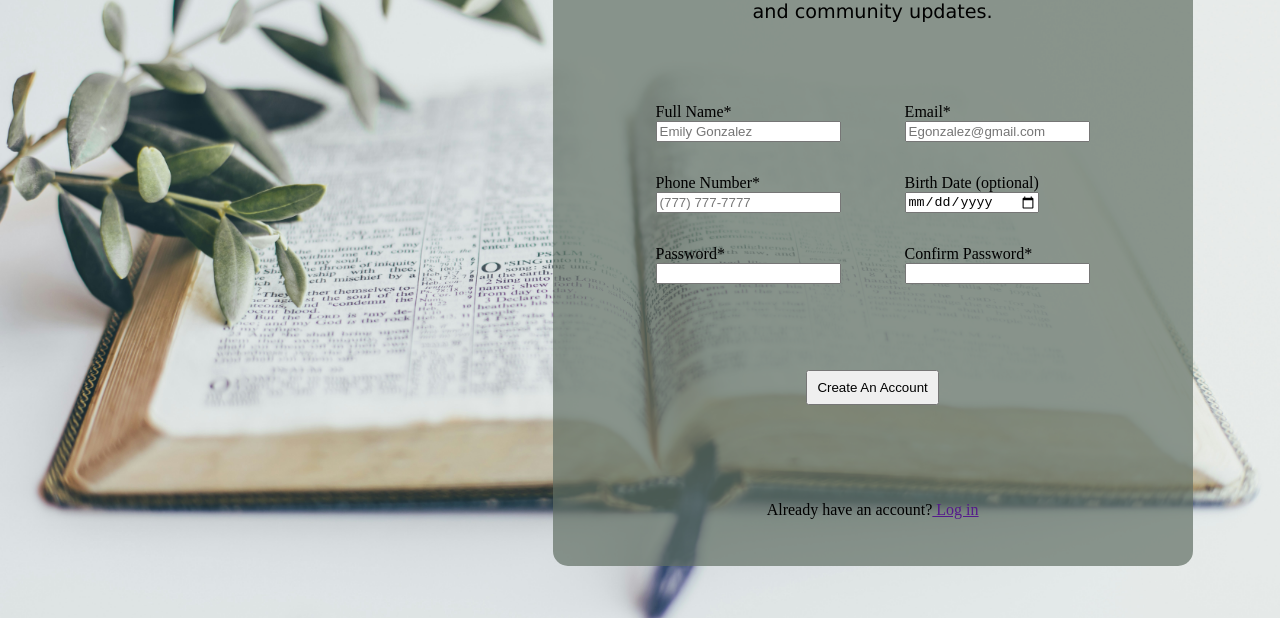
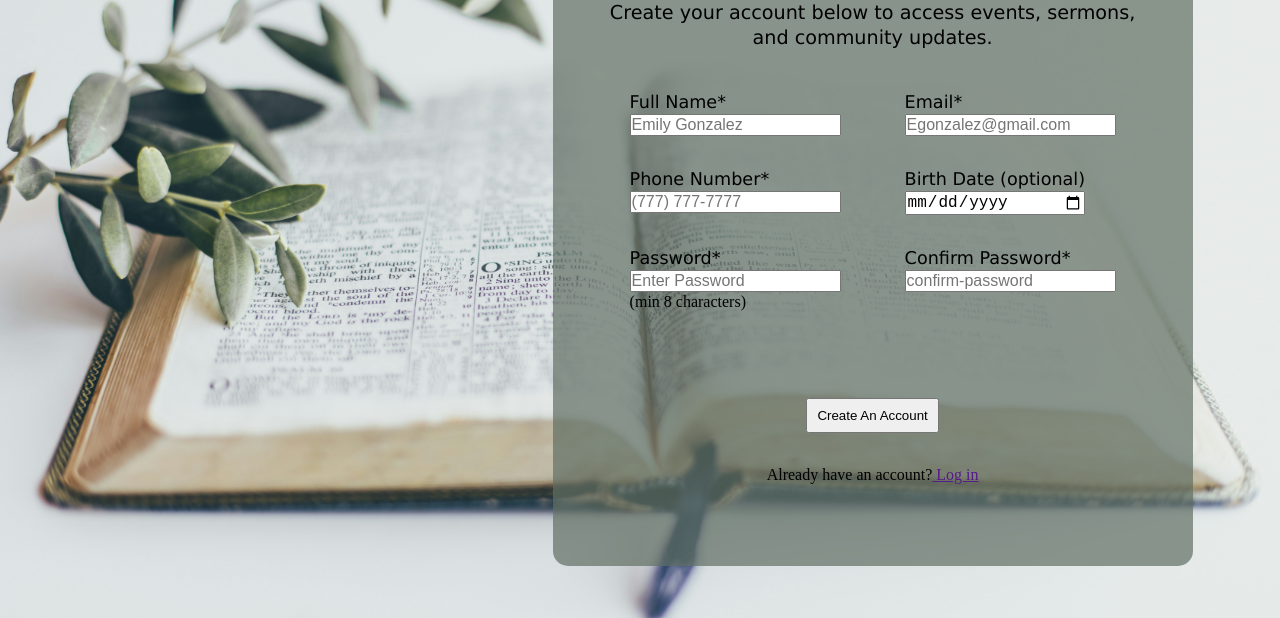
Before and after one commit to devbriana/sign-up-formTOP, a plain HTML site: page index.html in a window 1280 px wide. Shown: the part 182-800 px from the top of the page. Drawn offline with Linux system fonts and the light colour scheme; a web font is replaced by a local one.

Commit message:
Enhance form styling and validation feedback
- Styled <label> and <input> elements for better layout and readability.

- Added visual feedback for validation:

  - Red outline and background for invalid fields.

  - Green outline and background for valid fields.

- Started implementing ::after pseudo-elements to display caution and

  check icons for invalid/valid inputs (incomplete).

- TODO: Add ARIA attributes for accessibility compliance.

```diff
--- a/index.html
+++ b/index.html
@@ -16,33 +16,34 @@
         </div>
         <form action="/login" method="post" id="form">
             <div id="form-row">
-                <div>
+                <div class="input-div">
                     <label for="name">Full Name*</label>
-                    <input type="text" name="name" id="name" placeholder="Emily Gonzalez">
+                    <input type="text" name="name" id="name" placeholder="Emily Gonzalez" required>
                 </div>
-                <div>
+                <div class="input-div">
                     <label for="email">Email*</label>
-                    <input type="email" name="email" id="email" placeholder="Egonzalez@gmail.com">
+                    <input type="email" name="email" id="email" placeholder="Egonzalez@gmail.com" required>
                 </div>
             </div>
             <div id="form-row">
-                <div>
+                <div class="input-div">
                     <label for="phone">Phone Number*</label>
-                    <input type="tel" name="phone" id="phone" placeholder="(777) 777-7777">
+                    <input type="tel" name="phone" id="phone" placeholder="(777) 777-7777" pattern="^(?:\+?1\s?)?(?:\(\d{3}\)|\d{3})[ .-]?\d{3}[ .-]?\d{4}$" required>
                 </div>
-                <div>
+                <div class="input-div">
                     <label for="birthdate">Birth Date (optional)</label>
                     <input type="date" name="birthdate" id="birthdate">
                 </div>
             </div>
             <div id="form-row">
-                <div>
+                <div class="input-div">
                     <label for="password">Password*</label>
-                    <input type="password" name="password" id="password">
+                    <input type="password" name="password" id="password" required placeholder="Enter Password" minlength="8">
+                    <span>(min 8 characters)</span>
                 </div>
-                <div>
+                <div class="input-div">
                     <label for="confirm-password">Confirm Password*</label>
-                    <input type="password" name="confirm-password" id="confirm-password">
+                    <input type="password" name="confirm-password" id="confirm-password" required placeholder="confirm-password" minlength="8">
                 </div>
             </div>
             <button type="submit">Create An Account</button>
--- a/styles.css
+++ b/styles.css
@@ -2,11 +2,13 @@
 
 @import url(https://fonts.bunny.net/css?family=alexandria:300);
 
-
-
+* {
+    margin: 0;
+    padding: 0;
+    box-sizing: border-box;
+  }
 
 body {
-    margin: 0;
     height: 100vh;
     background-image: url(signin-bg3.jpg);
     background-size: cover;
@@ -14,6 +16,7 @@ body {
     background-position: center;
     display: flex;
     align-items: center;
+    line-height: 1.3;
 }
 
 #church-name {
@@ -54,7 +57,7 @@ body {
 }
 
 #form-header h3 {
-    font-size: 28px;
+    font-size: 1.75rem;
     align-self: center;
     justify-self: center;
     margin-bottom: 0.9rem;
@@ -64,11 +67,11 @@ body {
     font-size: 1.2rem;
     align-self: center;
     justify-self: center;
-    margin: 0;
+    margin-bottom: 0.5rem;
 }
 
 #form {
-    margin: 5rem;
+    margin: 2rem;
     display: flex;
     flex-direction: column;
     gap: 2em;
@@ -83,7 +86,6 @@ body {
 #form-row div {
     display: flex;
     flex-direction: column;
-
 }
 
 button {
@@ -92,3 +94,46 @@ button {
     padding: 8px;
     width: 10em;
 }
+
+#form-row label {
+    font-size: 1.1rem;
+    font-family: 'Lucida Sans', 'Lucida Sans Regular', 'Lucida Grande', 'Lucida Sans Unicode', Geneva, Verdana, sans-serif;
+}
+
+#form-row input {
+    font-size: 1rem;
+}
+
+#form-row input:focus {
+    outline: solid rgb(49, 57, 50) 2px;
+}
+
+input:invalid:not(:focus):not(:placeholder-shown) {
+    outline: 2px solid red;
+    background-color: #ffe6e6;
+  }
+
+
+#input-div::after {
+    content: '';
+    position: absolute;
+    right: 0.5em;
+    top: 50%;
+    transform: translateY(-50%);
+    width: 1em;
+    height: 1em;
+    background-image: url('alert.svg');
+    background-size: contain;
+    background-repeat: no-repeat;
+    pointer-events: none;
+    display: none; /* hide initially */
+}
+
+#input-div:has(input:invalid:not(:focus):not(:placeholder-shown))::after {
+    display: block;
+}
+
+input:required:valid:not(:focus):not(:placeholder-shown) {
+    outline: 2px solid rgb(95, 161, 95);
+    background-color: rgb(224, 245, 224);
+  }
```
Also changed, not shown: alert.svg (added).
